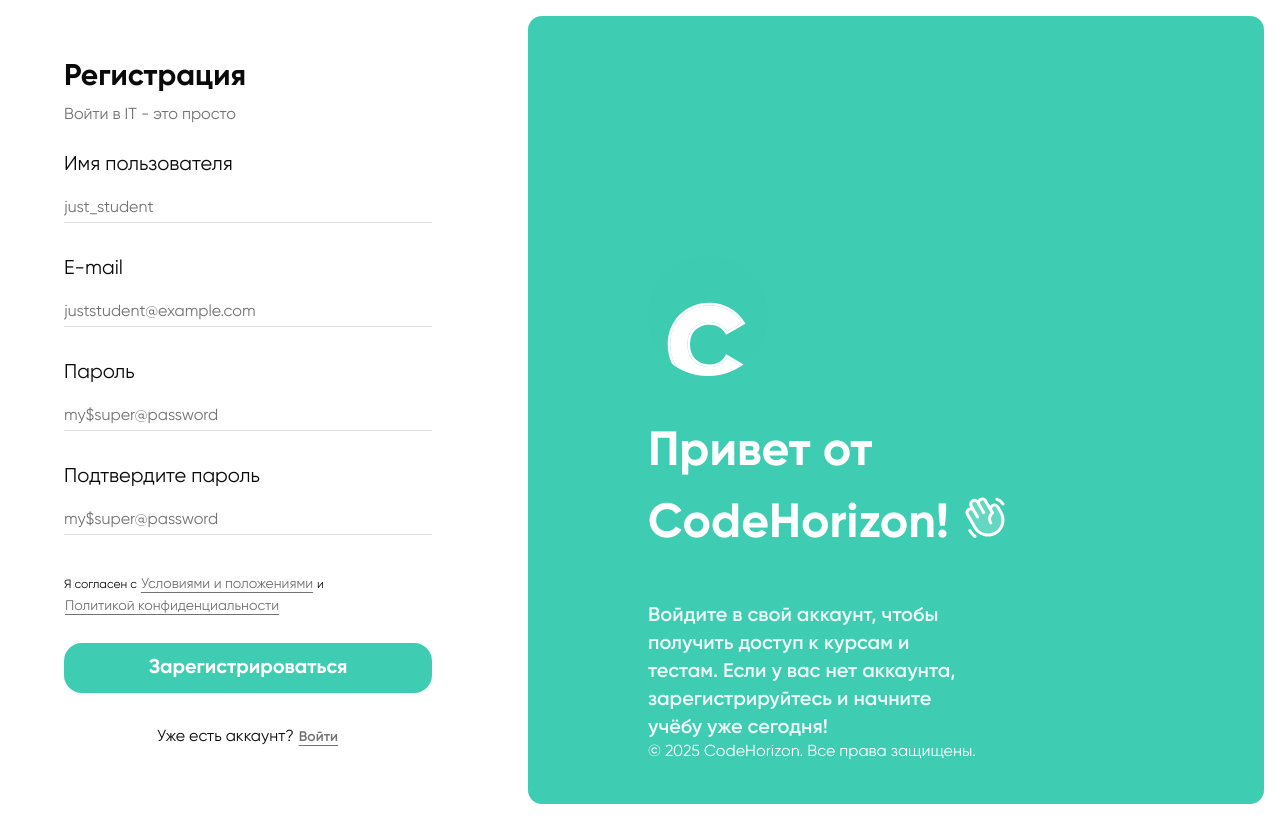
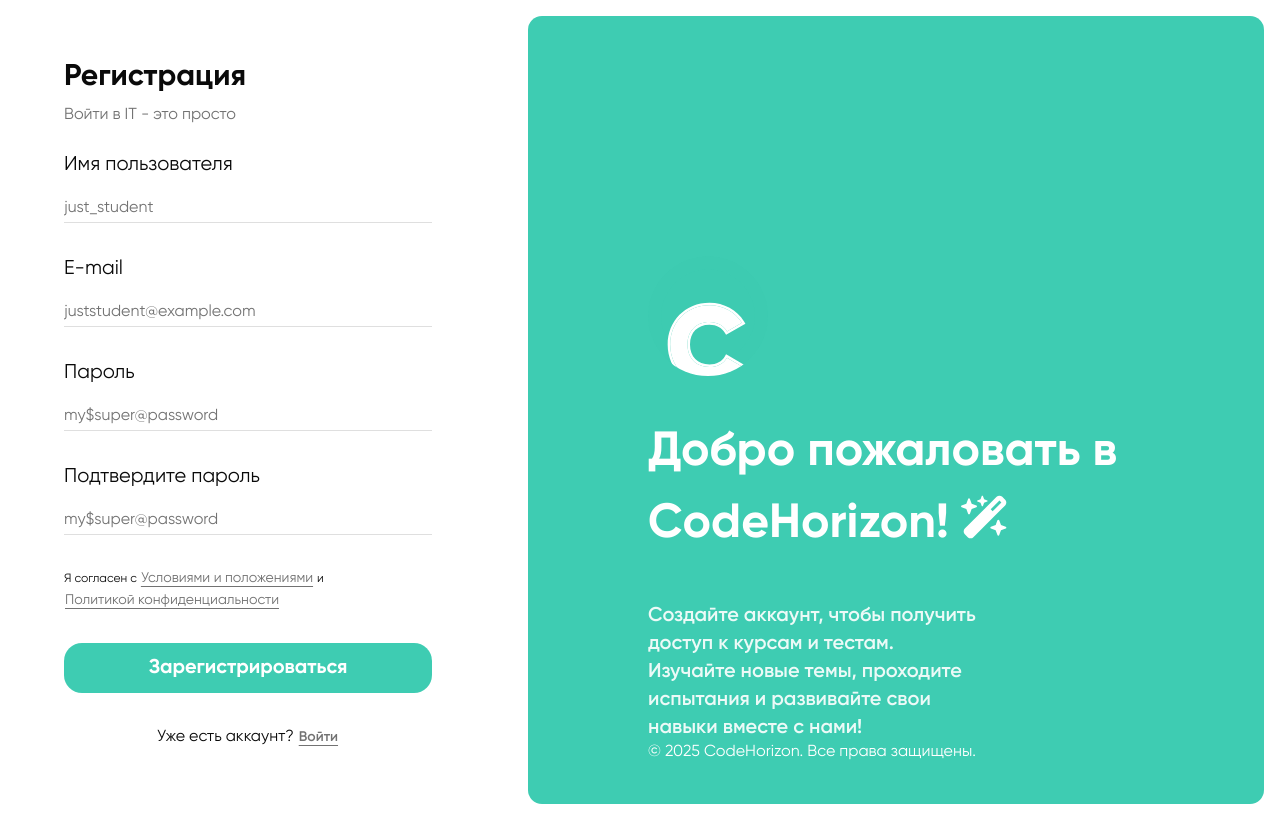
Before and after one commit to makkenzo/codehorizon-web, a Next.js app: page /sign-up in a window 1280 px wide. Built offline with nearby package versions, Linux system fonts and the light colour scheme.

Commit message:
Refactors sign-up page and improves UI
Replaces iconography on the sign-up page for improved visual appeal.  Adds animation to the legal agreement section and updates introductory text for clarity and better user experience.  Also improves the overall animation of the course catalog page.

```diff
--- a/src/app/(auth)/sign-up/page.tsx
+++ b/src/app/(auth)/sign-up/page.tsx
@@ -4,7 +4,7 @@
 import { motion } from 'framer-motion';
 import { AnimatePresence } from 'framer-motion';
 import { useForm } from 'react-hook-form';
-import { PiHandWavingDuotone } from 'react-icons/pi';
+import { FaWandMagicSparkles } from 'react-icons/fa6';
 import { z } from 'zod';
 
 import Link from 'next/link';
@@ -165,6 +165,7 @@
                                     )}
                                 />
                             </BlurFade>
+                            <BlurFade delay={ANIMATION_DELAYS.SUBMIT}>
                                 <p className="text-xs">
                                     Я согласен с{' '}
                                     <Link href="/legal/terms">
@@ -176,7 +177,7 @@
                                             Условиями и положениями
                                         </Button>
                                     </Link>{' '}
-                                и
+                                    и{' '}
                                     <Link href="/legal/privacy">
                                         <Button
                                             variant="link"
@@ -187,6 +188,7 @@
                                         </Button>
                                     </Link>
                                 </p>
+                            </BlurFade>
                             <BlurFade delay={ANIMATION_DELAYS.SUBMIT}>
                                 <Button type="submit" size="lg" className="w-full">
                                     Зарегистрироваться
@@ -217,23 +219,24 @@
                             </BoxReveal>
                             <BoxReveal duration={0.5} boxColor="#fff">
                                 <h1 className="text-5xl leading-18 font-bold text-white">
-                                    Привет от
+                                    Добро пожаловать в
                                     <br />
                                     CodeHorizon!{' '}
                                     <span className="inline-block translate-y-1">
-                                        <PiHandWavingDuotone />
+                                        <FaWandMagicSparkles />
                                     </span>
                                 </h1>
                             </BoxReveal>
                             <div className="max-w-2/3">
                                 <BoxReveal duration={0.5} boxColor="#fff">
                                     <p className="text-xl text-white/90 font-semibold ">
-                                        Войдите в свой аккаунт, чтобы получить доступ к курсам и тестам. Если у вас нет
-                                        аккаунта, зарегистрируйтесь и начните учёбу уже сегодня!
+                                        Создайте аккаунт, чтобы получить доступ к курсам и тестам. Изучайте новые темы,
+                                        проходите испытания и развивайте свои навыки вместе с нами!
                                     </p>
                                 </BoxReveal>
                             </div>
                         </div>
+
                         <BoxReveal duration={0.5} boxColor="#fff">
                             <p className="text-white">© {new Date().getFullYear()} CodeHorizon. Все права защищены.</p>
                         </BoxReveal>
--- a/src/components/course/catalog.tsx
+++ b/src/components/course/catalog.tsx
@@ -1,4 +1,8 @@
 'use client';
+
+import { motion } from 'framer-motion';
+
+import { fadeInVariants } from '@/lib/constants';
 
 import SubscribeNewsletterBanner from '../subscribe-newsletter-banner';
 import CategoryRowSelect from './category-row-select';
@@ -8,13 +12,19 @@
 
 const CourseCatalog = () => {
     return (
-        <div className="space-y-[40px]">
+        <motion.div
+            variants={fadeInVariants}
+            initial="hidden"
+            animate="visible"
+            transition={{ duration: 0.5, ease: 'easeOut', delay: 0.3 }}
+            className="space-y-[40px]"
+        >
             <CategoryRowSelect />
             <SuggestedAuthorCourses />
             <TrendingCourses />
             <PopularMentors />
             <SubscribeNewsletterBanner />
-        </div>
+        </motion.div>
     );
 };
 
--- a/src/components/hero-carousel.tsx
+++ b/src/components/hero-carousel.tsx
@@ -1,6 +1,11 @@
 'use client';
 
 import { useEffect, useState } from 'react';
+
+import { motion } from 'framer-motion';
+import { AnimatePresence } from 'framer-motion';
+
+import { fadeInVariants } from '@/lib/constants';
 
 import { Avatar, AvatarImage } from './ui/avatar';
 import { Button } from './ui/button';
@@ -25,6 +30,14 @@
     }, [api]);
 
     return (
+        <AnimatePresence>
+            <motion.div
+                variants={fadeInVariants}
+                animate="visible"
+                initial="hidden"
+                exit={{ opacity: 0 }}
+                transition={{ duration: 0.5, ease: 'easeOut' }}
+            >
                 <Carousel
                     opts={{
                         loop: true,
@@ -68,7 +81,9 @@
                                     <div className="justify-end items-end flex">
                                         <div className="flex items-center gap-4">
                                             <div className="flex flex-col text-white text-end">
-                                        <h2 className="font-semibold">Победитель &quot;Photo 2017 Awwards&quot;</h2>
+                                                <h2 className="font-semibold">
+                                                    Победитель &quot;Photo 2017 Awwards&quot;
+                                                </h2>
                                                 <p>В Klevr с 2006 года.</p>
                                             </div>
                                         </div>
@@ -91,6 +106,8 @@
                         ))}
                     </div>
                 </Carousel>
+            </motion.div>
+        </AnimatePresence>
     );
 };
 
--- /dev/null
+++ b/src/lib/constants.ts
@@ -0,0 +1,4 @@
+export const fadeInVariants = {
+    hidden: { opacity: 0, y: 20, scale: 0.95 },
+    visible: { opacity: 1, y: 0, scale: 1 },
+};
```
Lines whose indentation alone changed are shown as unchanged.
